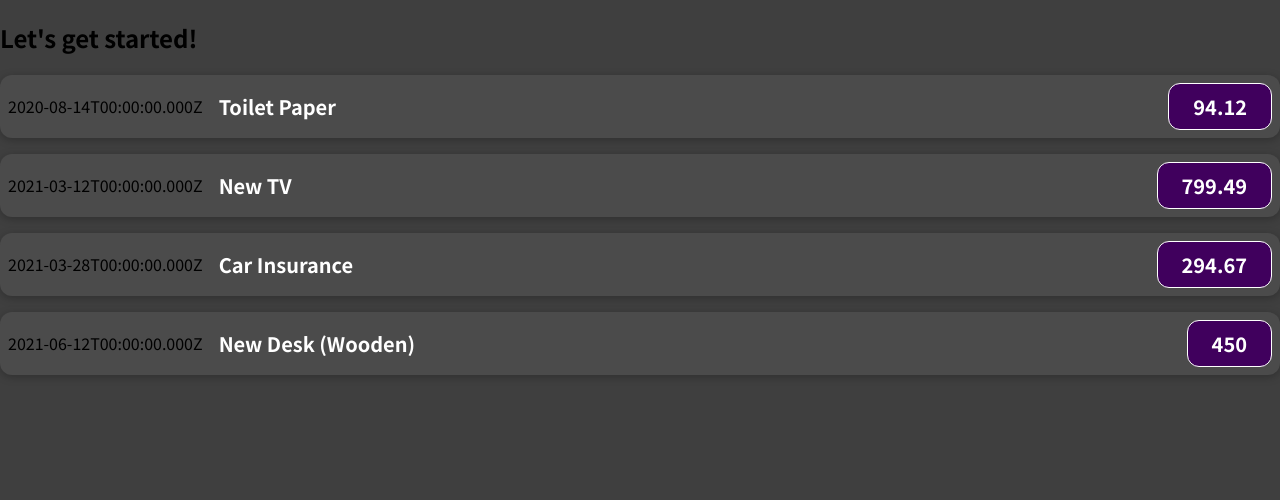
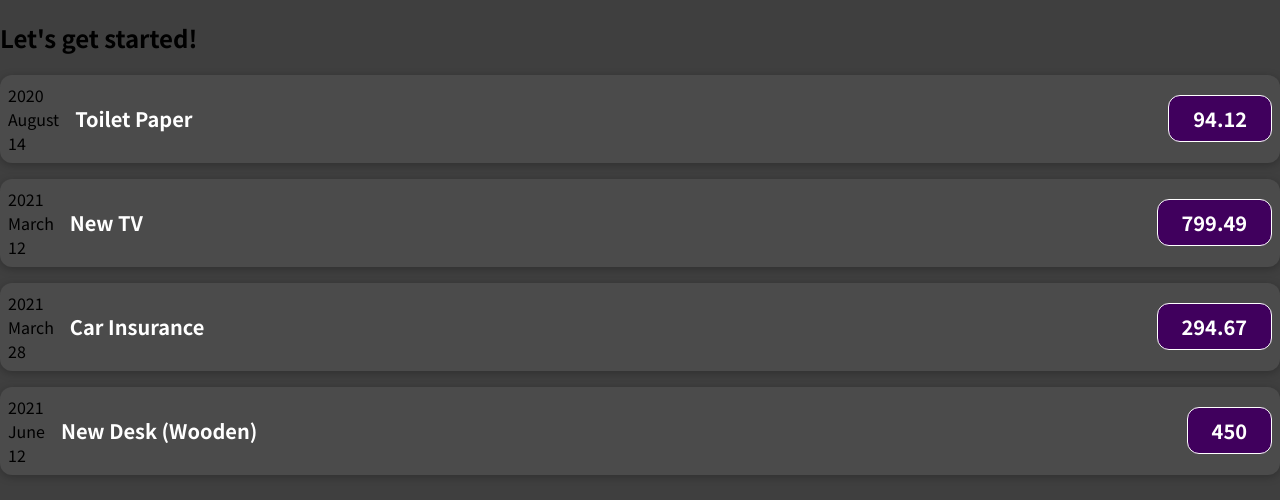
Before and after one commit to diniles/ReactCompleteGuide, a JavaScript app: page / in a window 1280 px wide. Shown: the top 500 px of the page. Built offline with nearby package versions, Linux system fonts and the light colour scheme.

Commit message:
Add: js logic for props date for ExpenseItem

```diff
--- a/src/components/ExpenseItem.js
+++ b/src/components/ExpenseItem.js
@@ -1,9 +1,16 @@
 import './ExpenseItem.css';
 
 function ExpenseItem(props) {
+  const month = props.date.toLocaleString('en-US', {month: 'long'});
+  const day = props.date.toLocaleString('en-US', {day: '2-digit'});
+  const year = props.date.getFullYear();
   return (
     <div className="expense-item">
-      <div>{props.date.toISOString()}</div>
+      <div>
+        <div>{year}</div>
+        <div>{month}</div>
+        <div>{day}</div>
+      </div>
       <div className="expense-item__description">
         <h2>{props.title}</h2>
       </div>
```
